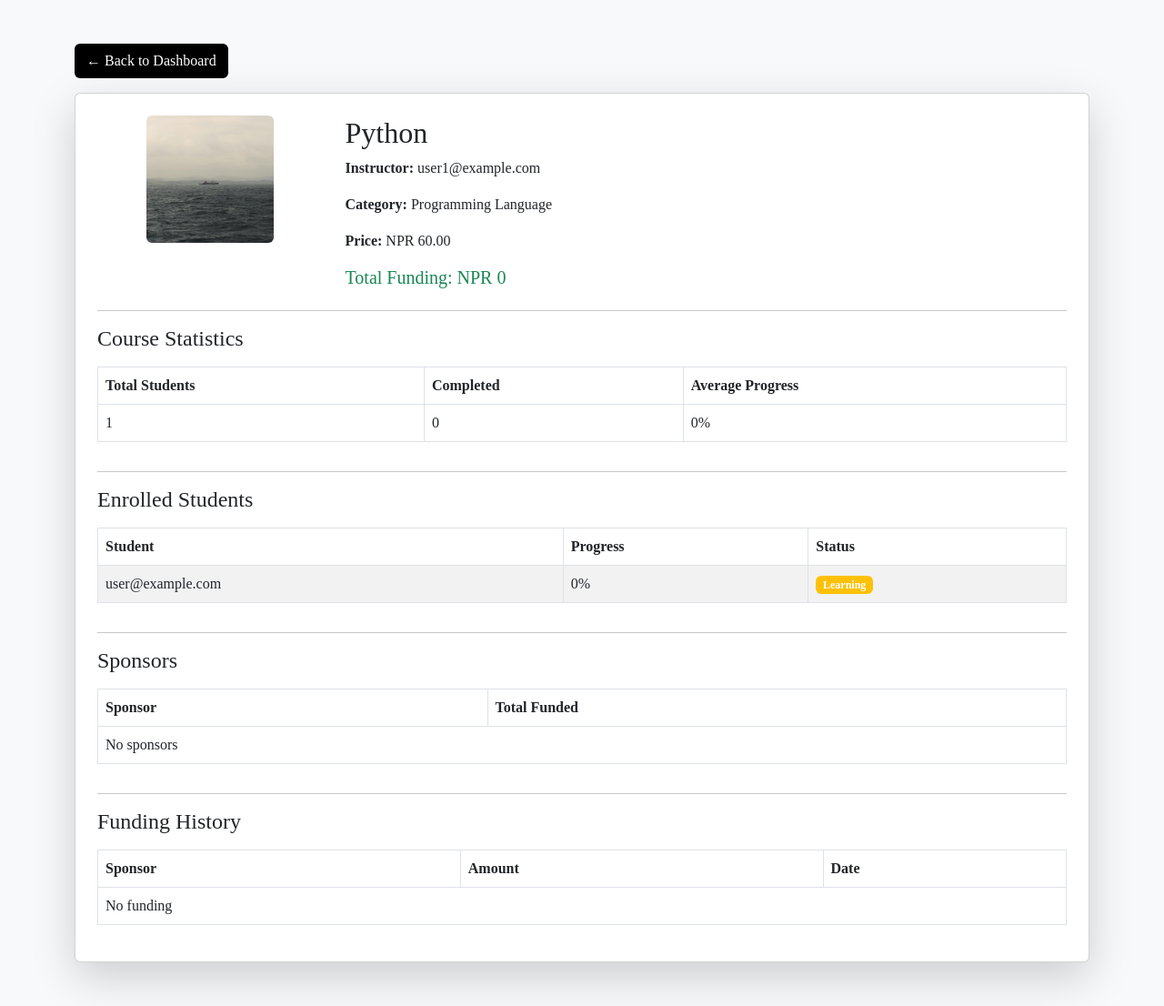
After one commit to Bibash02/Enhanced_Learning_Management_System, a Django app: page /lms/sponsor/course/profile_view/1 in a window 1280 px wide. The commit adds this page. Shown: the whole page at 91% size. Run offline with Django 5.2, Linux system fonts and the light colour scheme; a user stored in the database is signed in; data comes from the database, SQL or seed files in the repository; data that the repository does not hold is empty; parts of the project's set-up code (start-up, migrations or seed data) failed here and were passed over.

Commit message:
update sponsor panel

```diff
--- a/lms/admin.py
+++ b/lms/admin.py
@@ -105,7 +105,7 @@ class StudentAnswerAdmin(admin.ModelAdmin):
 
 @admin.register(Order)
 class OrderAdmin(admin.ModelAdmin):
-    list_display = ['id', 'user', 'course', 'full_name', 'email', 'phone', 'address', 'city', 'country', 'amount', 'payment_type', 'transaction_uuid', 'status', 'created_at']
+    list_display = ['id', 'user', 'course', 'full_name', 'email', 'phone', 'address', 'city', 'country', 'amount', 'sponsor_used', 'payment_type', 'transaction_uuid', 'status', 'created_at']
     list_filter = ['payment_type', 'status', 'created_at']
     search_fields = ['user__username', 'course_name', 'transaction_uuid']
     list_per_page = 5
--- a/lms/urls.py
+++ b/lms/urls.py
@@ -67,8 +67,10 @@ urlpatterns = [
     path('sponsor/payment/success/', sponsor_payment_success, name='sponsor_payment_success'),
     path('sponsor/payment/fail/', sponsor_payment_fail, name='sponsor_payment_fail'),
 
-    path("sponsor/student_profile_view/<student_id>", student_profile_view, name="student_profile_view"),
+    path("sponsor/student/profile_view/<student_id>", student_profile_view, name="student_profile_view"),
+    path('sponsor/course/profile_view/<int:course_id>', course_profile_view, name='course_profile_view'),
     path('sponsor/funding-history', funding_history, name='funding_history'),
 
     path('admin/admin-dashboard', admin_dashboard, name='admin_dashboard'),
+    path('admin/export-report', export_report_pdf, name='export_report_pdf'),
 ]
--- a/lms/views.py
+++ b/lms/views.py
@@ -31,6 +31,8 @@ from django.core.mail import send_mail
 from django.core.paginator import Paginator, EmptyPage, PageNotAnInteger
 from django.dispatch import receiver
 from django.contrib.auth import update_session_auth_hash
+from reportlab.pdfgen import canvas
+from reportlab.lib.pagesizes import A4
 
 def signup(request):
     if request.method == "POST":
@@ -739,6 +741,40 @@ def student_profile_view(request, student_id):
 
     return render(request, "student_profile_view.html", context)
 
+@login_required
+def course_profile_view(request, course_id):
+
+    course = get_object_or_404(Course, id=course_id)
+
+    # Enrollment
+    enrollments = Enrollment.objects.filter(course=course)
+    total_students = enrollments.count()
+    completed_students = enrollments.filter(completed=True).count()
+    avg_progress = enrollments.aggregate(avg=Avg("progress"))['avg'] or 0
+
+    # Funding
+    fundings = Funding.objects.filter(course=course)
+    total_funding = fundings.aggregate(total=Sum("amount"))['total'] or 0
+
+    sponsor_list = fundings.values(
+        "sponsor__username"
+    ).annotate(
+        total_amount=Sum("amount")
+    ).order_by("-total_amount")
+
+    context = {
+        "course": course,
+        "total_students": total_students,
+        "completed_students": completed_students,
+        "avg_progress": round(avg_progress, 2),
+        "total_funding": total_funding,
+        "sponsor_list": sponsor_list,
+        "fundings": fundings,
+        "enrollments": enrollments,
+    }
+
+    return render(request, "course_profile_view.html", context)
+
 def funding_history(request):
     sponsor = request.user
 
@@ -2141,7 +2177,9 @@ def sponsor_payment_fail(request):
     return redirect("sponsor_dashboard")
 
 def apply_funding(course, amount_to_use):
-    fundings = Funding.objects.filter(course=course, status="Completed")
+    remaining = amount_to_use
+
+    fundings = Funding.objects.select_for_update().filter(course=course, status="Completed").order_by('id')
 
     for f in fundings:
         available = f.amount - f.used_amount
@@ -2149,14 +2187,14 @@ def apply_funding(course, amount_to_use):
         if available <= 0:
             continue
 
-        use = min(available, amount_to_use)
+        use = min(available, remaining)
 
         f.used_amount += use
         f.save()
 
-        amount_to_use -= use
-
-        if amount_to_use == 0:
+        remaining -= use
+
+        if remaining == 0:
             break
 
 def admin_dashboard(request):
@@ -2200,3 +2238,71 @@ def admin_dashboard(request):
         'total_students': total_students,
     }
     return render(request, 'admin/index.html', context)
+
+@login_required
+def export_report_pdf(request):
+    response = HttpResponse(content_type='application/pdf')
+    response['Content-Disposition'] = 'attachment; filename="report.pdf"'
+
+    p = canvas.Canvas(response, pagesize=A4)
+    width, height = A4
+
+    # Header
+    p.setFont("Helvetica-Bold", 18)
+    p.drawString(200, 800, "Admin Dashboard Report")
+
+    p.setFont("Helvetica", 12)
+
+    # Data
+    total_students = UserProfile.objects.count()
+    total_courses = Course.objects.count()
+
+    total_revenue = Funding.objects.filter(status="Completed").aggregate(
+        total=models.Sum('amount')
+    )['total'] or 0
+
+    pending_approvals = Course.objects.filter(is_published=False).count()
+
+    y = 750
+
+    p.drawString(50, y, f"Total Students: {total_students}")
+    y -= 25
+
+    p.drawString(50, y, f"Total Courses: {total_courses}")
+    y -= 25
+
+    p.drawString(50, y, f"Total Revenue: Rs. {total_revenue}")
+    y -= 25
+
+    p.drawString(50, y, f"Pending Approvals: {pending_approvals}")
+    y -= 40
+
+    # Course Section
+    p.setFont("Helvetica-Bold", 14)
+    p.drawString(50, y, "Recent Courses:")
+    y -= 25
+
+    p.setFont("Helvetica", 10)
+
+    courses = Course.objects.all().order_by('-id')[:10]
+
+    for course in courses:
+        if y < 100:
+            p.showPage()
+            y = 800
+
+        p.drawString(
+            50,
+            y,
+            f"{course.title} | Instructor: {course.instructor} | Price: Rs.{course.price}"
+        )
+        y -= 20
+
+    # Footer
+    p.setFont("Helvetica-Oblique", 9)
+    p.drawString(200, 40, "Generated by Admin Dashboard System")
+
+    p.showPage()
+    p.save()
+
+    return response
--- /dev/null
+++ b/templates/course_profile_view.html
@@ -0,0 +1,162 @@
+{% load static %}
+<!DOCTYPE html>
+<html>
+<head>
+<meta charset="UTF-8">
+<title>Course Profile</title>
+
+<link href="https://cdn.jsdelivr.net/npm/bootstrap@5.3.0/dist/css/bootstrap.min.css" rel="stylesheet">
+
+<style>
+body, h1, h2, h3, h4, h5, h6, p, table, td, th {
+    font-family: "Times New Roman", Times, serif !important;
+}
+.btn {
+    background-color: black;
+    color: white;
+}
+.btn:hover {
+    background-color: gray;
+}
+</style>
+</head>
+
+<body class="bg-light">
+
+<div class="container py-5">
+
+    <!-- Back -->
+    <a href="{% url 'sponsor_dashboard' %}" class="btn mb-3">← Back to Dashboard</a>
+
+    <div class="card shadow-lg p-4">
+
+        <!-- COURSE HEADER -->
+        <div class="row">
+            <div class="col-md-3 text-center">
+                {% if course.thumbnail %}
+                <img src="{{ course.thumbnail.url }}"
+                     class="img-fluid rounded"
+                     style="height:140px; width:140px; object-fit:cover;">
+                {% endif %}
+            </div>
+
+            <div class="col-md-9">
+                <h2>{{ course.title }}</h2>
+                <p><strong>Instructor:</strong> {{ course.instructor.username }}</p>
+                <p><strong>Category:</strong> {{ course.category.name }}</p>
+                <p><strong>Price:</strong> NPR {{ course.price }}</p>
+
+                <h5 class="mt-3 text-success">
+                    Total Funding: NPR {{ total_funding }}
+                </h5>
+            </div>
+        </div>
+
+        <hr>
+
+        <!-- ENROLLMENT STATS -->
+        <h4 class="mb-3">Course Statistics</h4>
+
+        <table class="table table-bordered">
+            <tr>
+                <th>Total Students</th>
+                <th>Completed</th>
+                <th>Average Progress</th>
+            </tr>
+            <tr>
+                <td>{{ total_students }}</td>
+                <td>{{ completed_students }}</td>
+                <td>{{ avg_progress }}%</td>
+            </tr>
+        </table>
+
+        <hr>
+
+        <!-- STUDENTS LIST -->
+        <h4 class="mb-3">Enrolled Students</h4>
+
+        <table class="table table-striped table-bordered">
+            <thead>
+                <tr>
+                    <th>Student</th>
+                    <th>Progress</th>
+                    <th>Status</th>
+                </tr>
+            </thead>
+
+            <tbody>
+            {% for e in enrollments %}
+                <tr>
+                    <td>{{ e.student.username }}</td>
+                    <td>{{ e.progress }}%</td>
+                    <td>
+                        {% if e.completed %}
+                        <span class="badge bg-success">Completed</span>
+                        {% else %}
+                        <span class="badge bg-warning">Learning</span>
+                        {% endif %}
+                    </td>
+                </tr>
+            {% empty %}
+                <tr><td colspan="3" class="text-center">No students</td></tr>
+            {% endfor %}
+            </tbody>
+        </table>
+
+        <hr>
+
+        <!-- SPONSORS -->
+        <h4 class="mb-3">Sponsors</h4>
+
+        <table class="table table-bordered">
+            <thead>
+                <tr>
+                    <th>Sponsor</th>
+                    <th>Total Funded</th>
+                </tr>
+            </thead>
+
+            <tbody>
+            {% for s in sponsor_list %}
+                <tr>
+                    <td>{{ s.sponsor__username }}</td>
+                    <td>NPR {{ s.total_amount }}</td>
+                </tr>
+            {% empty %}
+                <tr><td colspan="2">No sponsors</td></tr>
+            {% endfor %}
+            </tbody>
+        </table>
+
+        <hr>
+
+        <!-- FUNDING HISTORY -->
+        <h4 class="mb-3">Funding History</h4>
+
+        <table class="table table-bordered">
+            <thead>
+                <tr>
+                    <th>Sponsor</th>
+                    <th>Amount</th>
+                    <th>Date</th>
+                </tr>
+            </thead>
+
+            <tbody>
+            {% for f in fundings %}
+                <tr>
+                    <td>{{ f.sponsor.username }}</td>
+                    <td>NPR {{ f.amount }}</td>
+                    <td>{{ f.funded_at|date:"Y-m-d H:i" }}</td>
+                </tr>
+            {% empty %}
+                <tr><td colspan="3">No funding</td></tr>
+            {% endfor %}
+            </tbody>
+        </table>
+
+    </div>
+</div>
+
+</body>
+</html>
```
Also changed, not shown: templates/admin/index.html (+9 -55 lines), templates/sponsor_dashboard.html (+1 -11 lines).
